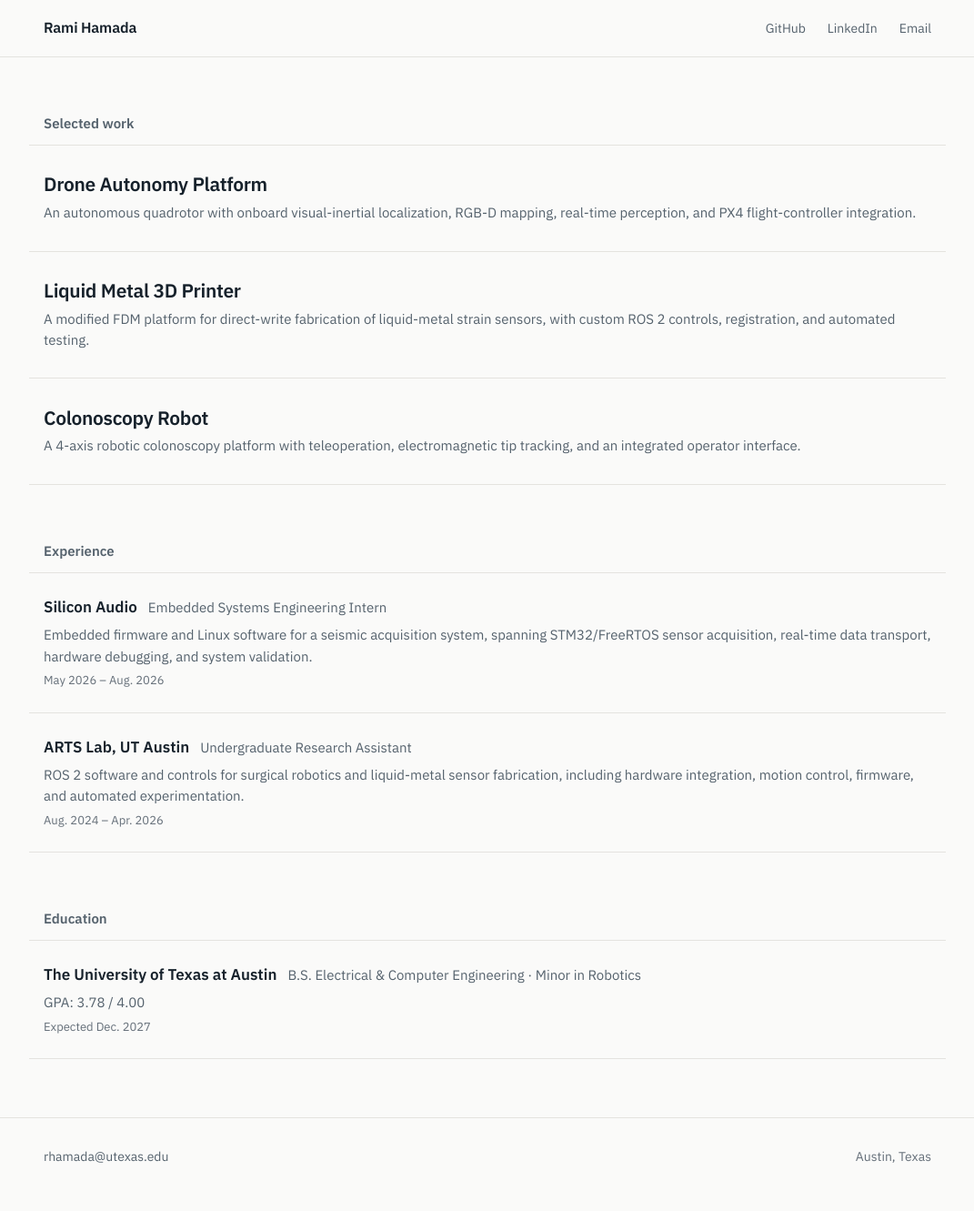
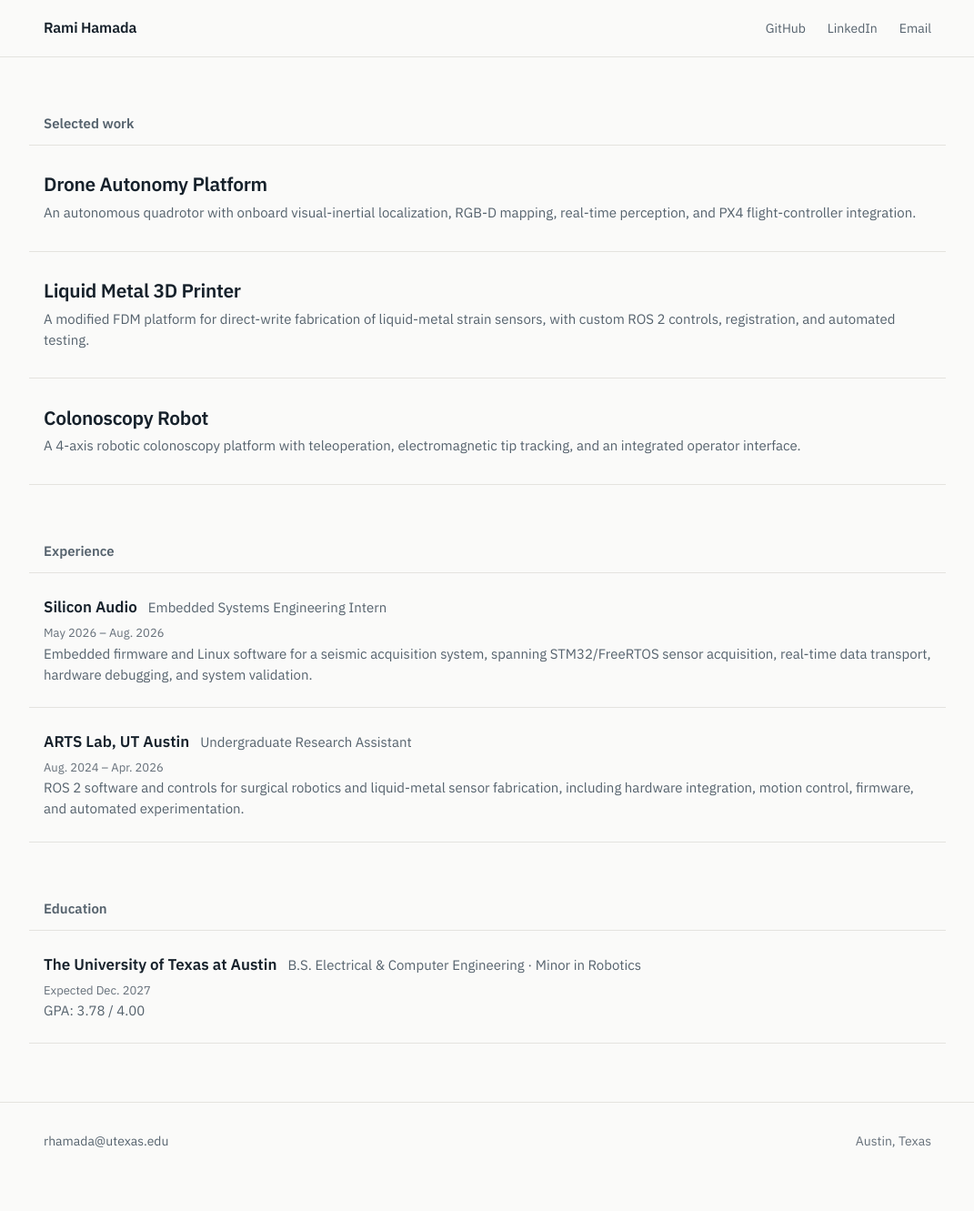
Before and after one commit to ramihmda/ramihamada-portfolio, a Jekyll site: the page built from index.md, in a window 1280 px wide. Shown: the whole page at 91% size, without its empty margins (104-1175 px from the left). Built offline with Jekyll 4.4.1, drawn with Linux system fonts in a browser that asks for light colours.

Commit message:
Update home.html

```diff
--- a/_layouts/home.html
+++ b/_layouts/home.html
@@ -34,10 +34,14 @@ layout: default
         <span class="rolelist__org">{{ role.org }}</span>
         <span class="rolelist__title">{{ role.title }}</span>
       </div>
+
+      {%- if role.period and role.period != '' %}
+      <p class="rolelist__period">{{ role.period }}</p>
+      {%- endif %}
+
       {%- if role.detail and role.detail != '' %}
       <p class="rolelist__detail">{{ role.detail }}</p>
       {%- endif %}
-      {%- if role.period and role.period != '' %}<p class="rolelist__period">{{ role.period }}</p>{%- endif %}
     </li>
     {%- endfor %}
   </ul>
@@ -55,10 +59,14 @@ layout: default
         <span class="rolelist__org">{{ school.org }}</span>
         <span class="rolelist__title">{{ school.title }}</span>
       </div>
+
+      {%- if school.period and school.period != '' %}
+      <p class="rolelist__period">{{ school.period }}</p>
+      {%- endif %}
+
       {%- if school.detail and school.detail != '' %}
       <p class="rolelist__detail">{{ school.detail }}</p>
       {%- endif %}
-      {%- if school.period and school.period != '' %}<p class="rolelist__period">{{ school.period }}</p>{%- endif %}
     </li>
     {%- endfor %}
   </ul>
```
